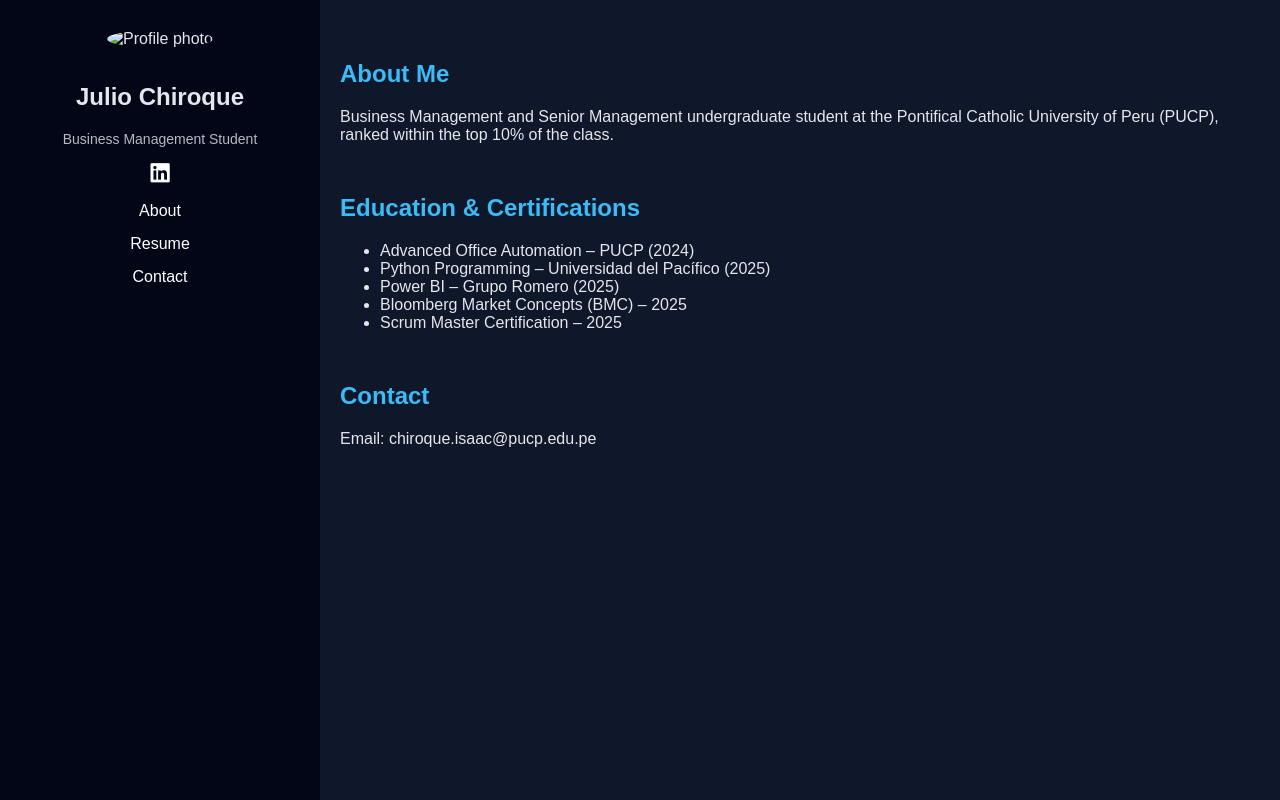
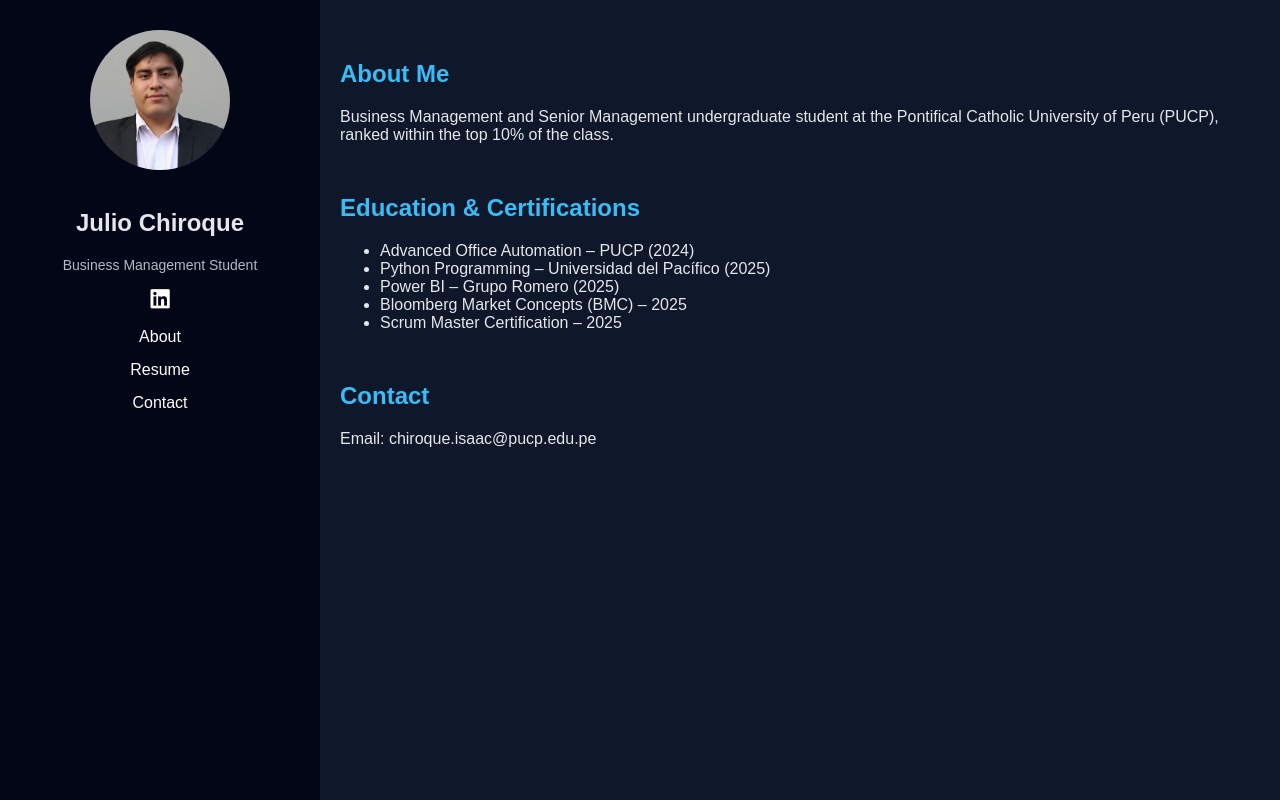
Before and after one commit to chiroqueisaac-cell/chiroqueisaac-cell.github.io, a plain HTML site: page index.html in a window 1280 px wide. Drawn offline with Linux system fonts and the light colour scheme.

Commit message:
Update index.html

```diff
--- a/index.html
+++ b/index.html
@@ -13,7 +13,7 @@
 
   <!-- Sidebar -->
   <aside class="sidebar">
-    <img src="foto.jpg" alt="Profile photo">
+    <img src="foto formal julio isaac.jpg" alt="Profile photo">
 
     <h2>Julio Chiroque</h2>
     <p class="role">Business Management Student</p>
```
